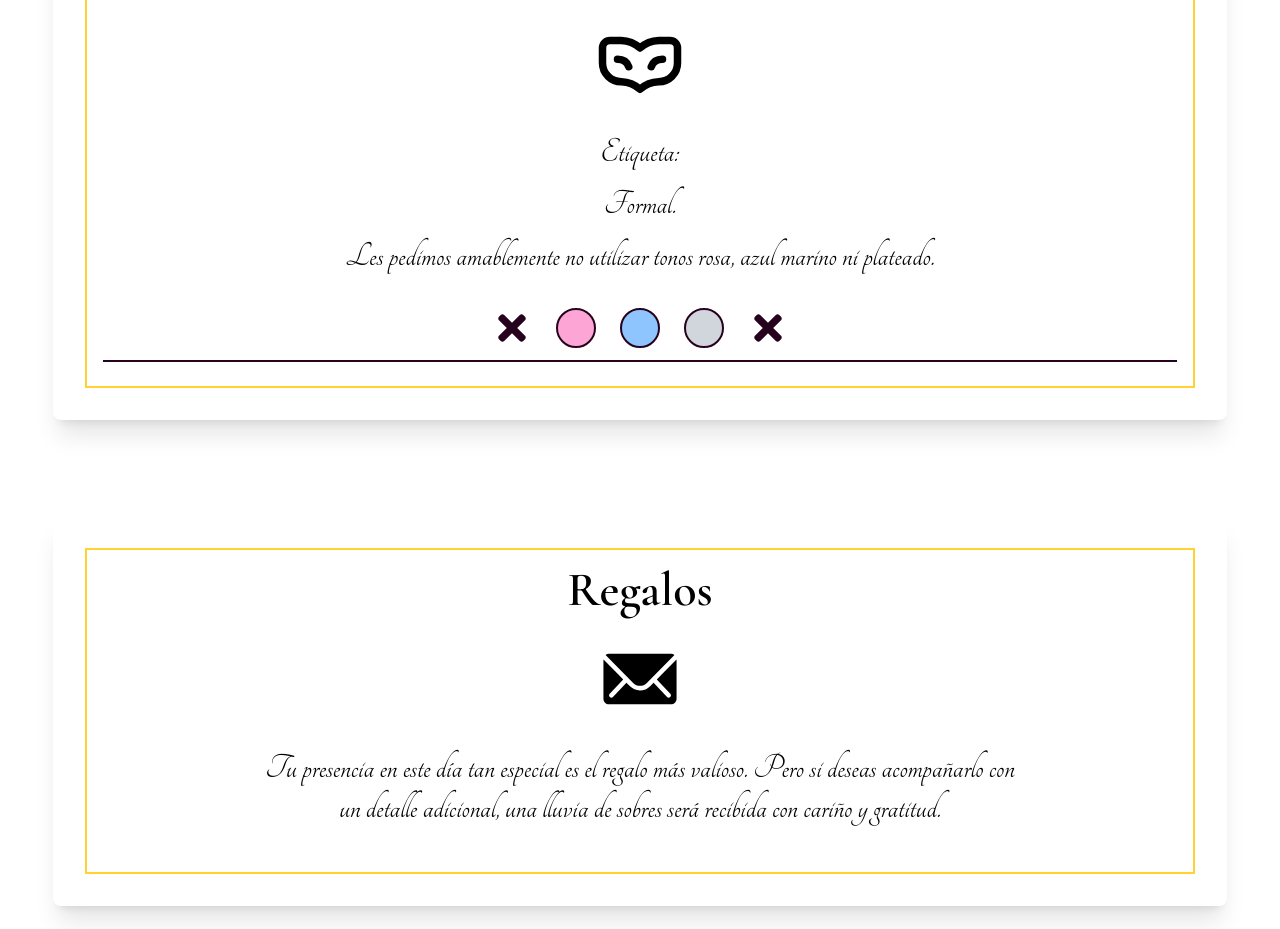
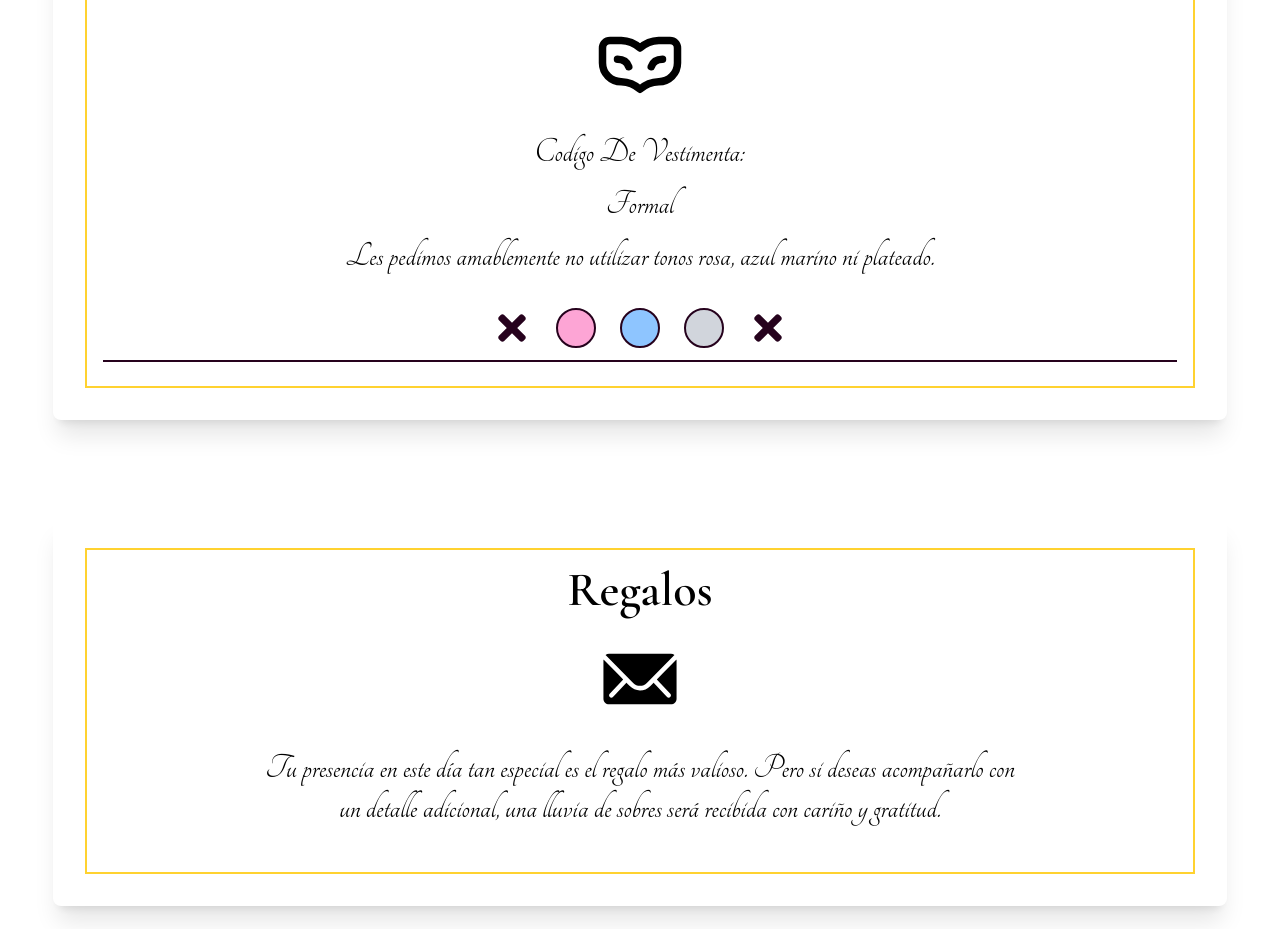
Before and after one commit to Vector4c5/XV_Years_Page, a Next.js app in the folder xv_years_page/: page /invitacion in a window 1280 px wide. Shown: the part 3200-4129 px from the top of the page. Built offline with nearby package versions, Linux system fonts and the light colour scheme.

Commit message:
Se cambia errro tipografico en Vestimenta

```diff
--- a/xv_years_page/pages/invitacion.js
+++ b/xv_years_page/pages/invitacion.js
@@ -227,10 +227,10 @@ export default function Invitacion() {
                             <div className="flex flex-col items-center justify-center px-4 py-2 rounded gap-3">
 
                                 <p className={`text-black text-5xl text-center sm:text-base md:text-lg lg:text-3xl xl:text-4xl max-w-3xl ${tangerine.className}`}>
-                                    Etiqueta:
+                                    Codigo De Vestimenta:
                                 </p>
                                 <p className={`text-black text-4xl text-center sm:text-base md:text-lg lg:text-3xl xl:text-4xl max-w-3xl ${tangerine.className}`}>
-                                    Formal.
+                                    Formal
                                 </p>
                                 <p className={`text-black text-3xl text-center sm:text-base md:text-lg lg:text-3xl xl:text-4xl max-w-3xl ${tangerine.className}`}>
                                     Les pedimos amablemente no utilizar tonos rosa, azul marino ni plateado.
```
